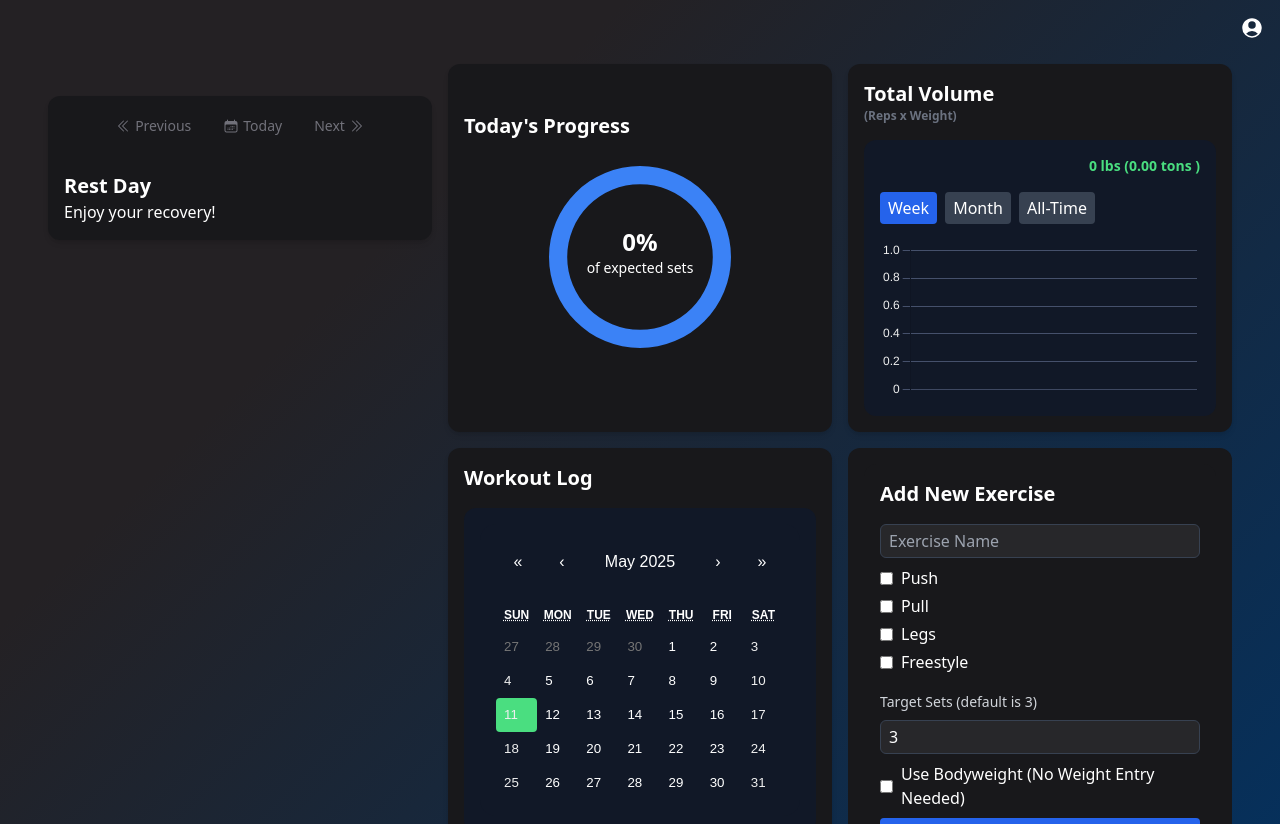
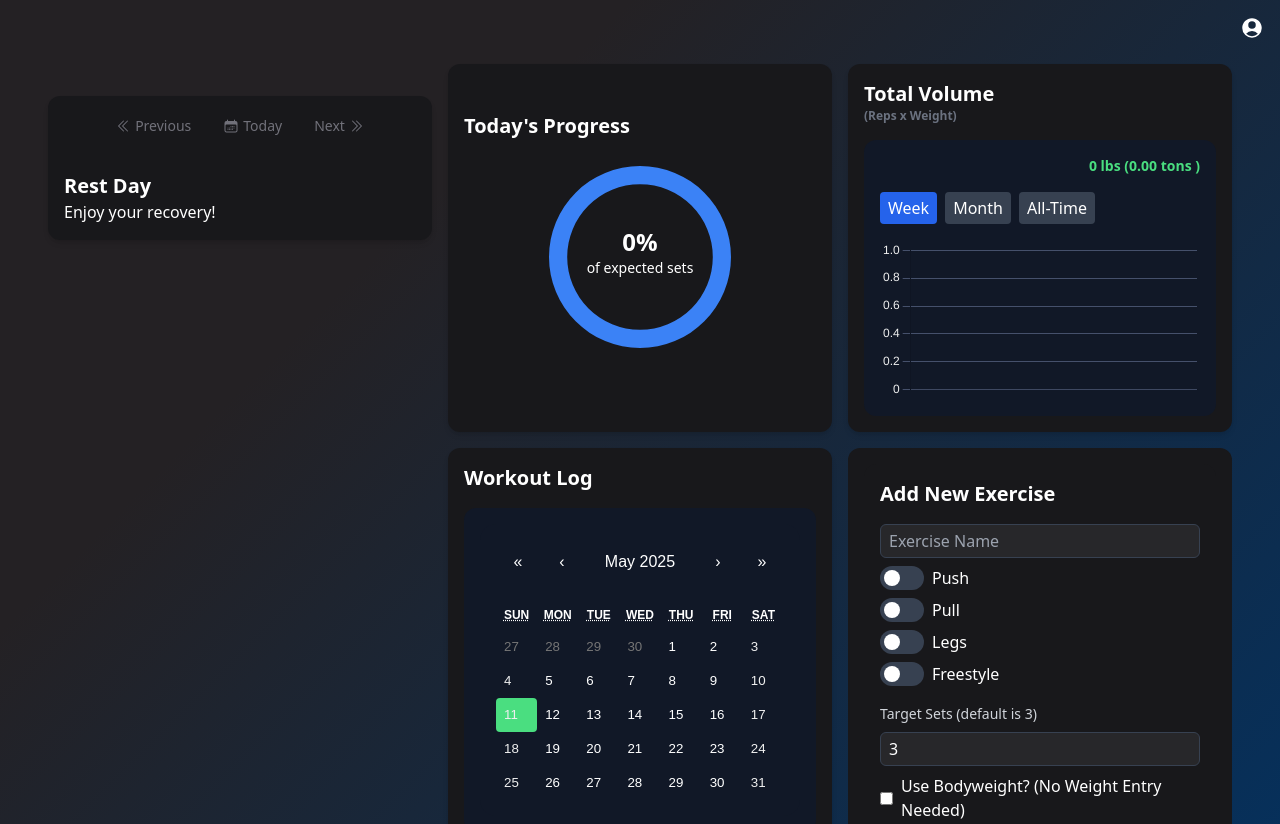
Before and after one commit to BrascoMarketing/Kevin-s-React-App-Tracker, a React (Vite) app: page / in a window 1280 px wide. Shown: the top 824 px of the page. Built offline with nearby package versions, Linux system fonts and the light colour scheme.

Commit message:
Added toggles for enabling/disabling exercises within categories

```diff
--- a/package.json
+++ b/package.json
@@ -10,6 +10,7 @@
     "preview": "vite preview"
   },
   "dependencies": {
+    "@headlessui/react": "^2.2.2",
     "@hello-pangea/dnd": "^18.0.1",
     "@heroicons/react": "^2.2.0",
     "chart.js": "^4.4.9",
--- /dev/null
+++ b/src/components/CategorySwitch.jsx
@@ -0,0 +1,22 @@
+// src/components/CategorySwitch.jsx
+import { Switch } from '@headlessui/react';
+
+export default function CategorySwitch({ label, isChecked, onChange }) {
+  return (
+    <div className="flex items-center space-x-2">
+      <Switch
+        checked={isChecked}
+        onChange={onChange}
+        className={`${isChecked ? 'bg-blue-600' : 'bg-gray-700'}
+          relative inline-flex h-6 w-11 items-center rounded-full transition-colors duration-200`}
+      >
+        <span
+          className={`${
+            isChecked ? 'translate-x-6' : 'translate-x-1'
+          } inline-block h-4 w-4 transform rounded-full bg-white transition-transform`}
+        />
+      </Switch>
+      <span>{label}</span>
+    </div>
+  );
+}
--- a/src/components/ExerciseEditModal.jsx
+++ b/src/components/ExerciseEditModal.jsx
@@ -1,4 +1,5 @@
 import React, { useState } from "react";
+import CategorySwitch from './CategorySwitch';
 
 export default function ExerciseEditModal({
   exercise,
@@ -9,14 +10,6 @@ export default function ExerciseEditModal({
   const [targetSets, setTargetSets] = useState(exercise.targetSets || 3);
   const [types, setTypes] = useState(exercise.type || []);
   const [useBodyweight, setUseBodyweight] = useState(exercise.useBodyweight || false);
-
-  const handleTypeChange = (type) => {
-    setTypes((prevTypes) =>
-      prevTypes.includes(type)
-        ? prevTypes.filter((t) => t !== type)
-        : [...prevTypes, type]
-    );
-  };
 
   const handleSave = () => {
     onSave({
@@ -51,16 +44,20 @@ export default function ExerciseEditModal({
           placeholder="Target Sets"
         />
 
-        <div className="space-y-1 mt-2">
-          {["Push", "Pull", "Legs", "Freestyle"].map((typeOption) => (
-            <label key={typeOption} className="flex items-center space-x-2">
-              <input
-                type="checkbox"
-                checked={types.includes(typeOption)}
-                onChange={() => handleTypeChange(typeOption)}
-              />
-              <span>{typeOption}</span>
-            </label>
+        <div className="space-y-2">
+          {["Push", "Pull", "Legs", "Freestyle"].map((category) => (
+            <CategorySwitch
+              key={category}
+              label={category}
+              isChecked={types.includes(category)}
+              onChange={(isChecked) => {
+                if (isChecked) {
+                  setTypes([...types, category]);
+                } else {
+                  setTypes(types.filter((t) => t !== category));
+                }
+              }}
+            />
           ))}
         </div>
 
--- a/src/components/ExerciseFormPanel.jsx
+++ b/src/components/ExerciseFormPanel.jsx
@@ -1,5 +1,6 @@
 import { useState } from "react";
 import { saveLastUsedType, loadLastUsedType } from "../utils/storage";
+import CategorySwitch from './CategorySwitch';
 
 export default function ExerciseFormPanel({ library, setLibrary, setNotification }) {
   const [name, setName] = useState("");
@@ -42,22 +43,20 @@ export default function ExerciseFormPanel({ library, setLibrary, setNotification
           value={name}
           onChange={(e) => setName(e.target.value)}
         />
-        <div className="space-y-1">
-          {["Push", "Pull", "Legs", "Freestyle"].map(category => (
-            <label key={category} className="flex items-center space-x-2">
-              <input
-                type="checkbox"
-                checked={types.includes(category)}
-                onChange={() => {
-                  setTypes(prev =>
-                    prev.includes(category)
-                      ? prev.filter(t => t !== category)
-                      : [...prev, category]
-                  );
-                }}
-              />
-              <span>{category}</span>
-            </label>
+        <div className="space-y-2">
+          {["Push", "Pull", "Legs", "Freestyle"].map((category) => (
+            <CategorySwitch
+              key={category}
+              label={category}
+              isChecked={types.includes(category)}
+              onChange={(isChecked) => {
+                if (isChecked) {
+                  setTypes([...types, category]);
+                } else {
+                  setTypes(types.filter((t) => t !== category));
+                }
+              }}
+            />
           ))}
         </div>
         <label className="target-label block text-sm font-medium text-gray-300 mb-1">
@@ -77,7 +76,7 @@ export default function ExerciseFormPanel({ library, setLibrary, setNotification
             checked={useBodyweight}
             onChange={(e) => setUseBodyweight(e.target.checked)}
           />
-          <span>Use Bodyweight (No Weight Entry Needed)</span>
+          <span>Use Bodyweight? (No Weight Entry Needed)</span>
         </label>
         <button
           className="bg-blue-600 text-white px-2 py-1 rounded w-full"
```
Also changed, not shown: 1 other file (tests, documents, lock files or other folders).
